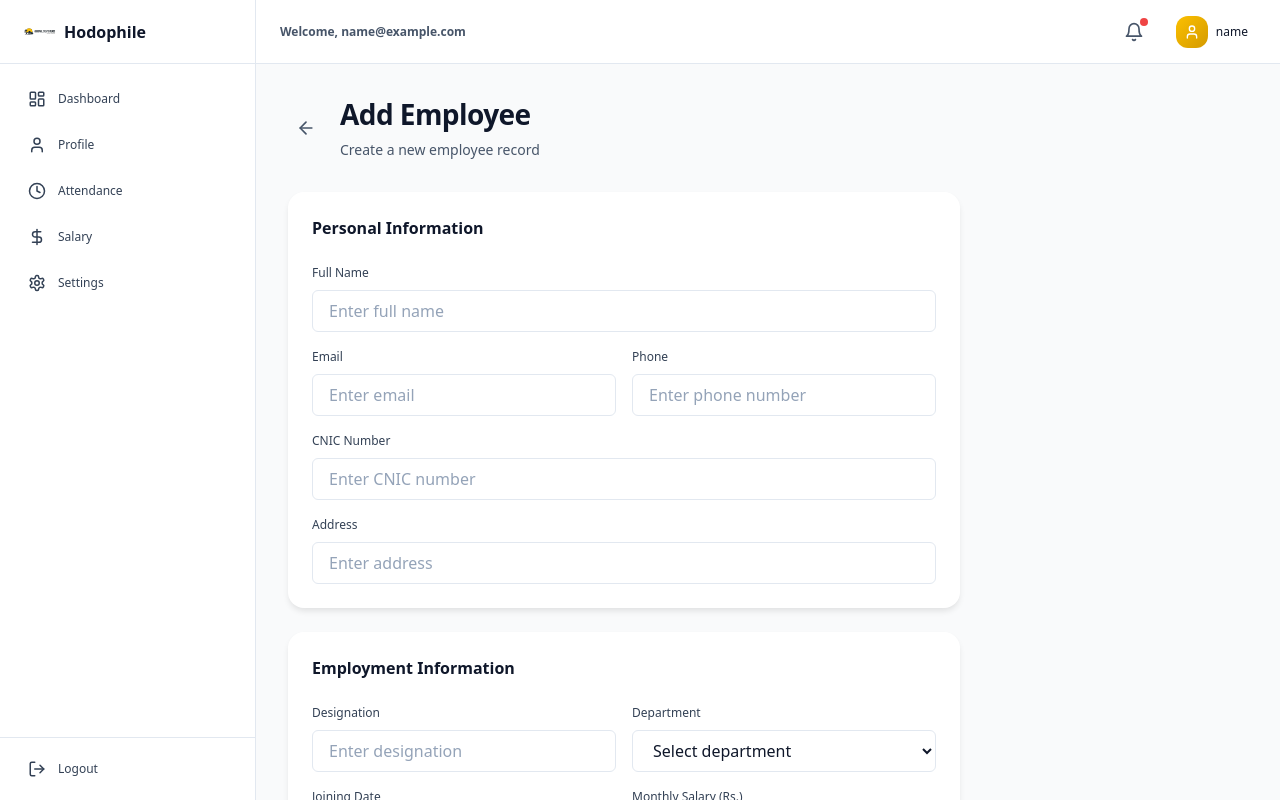
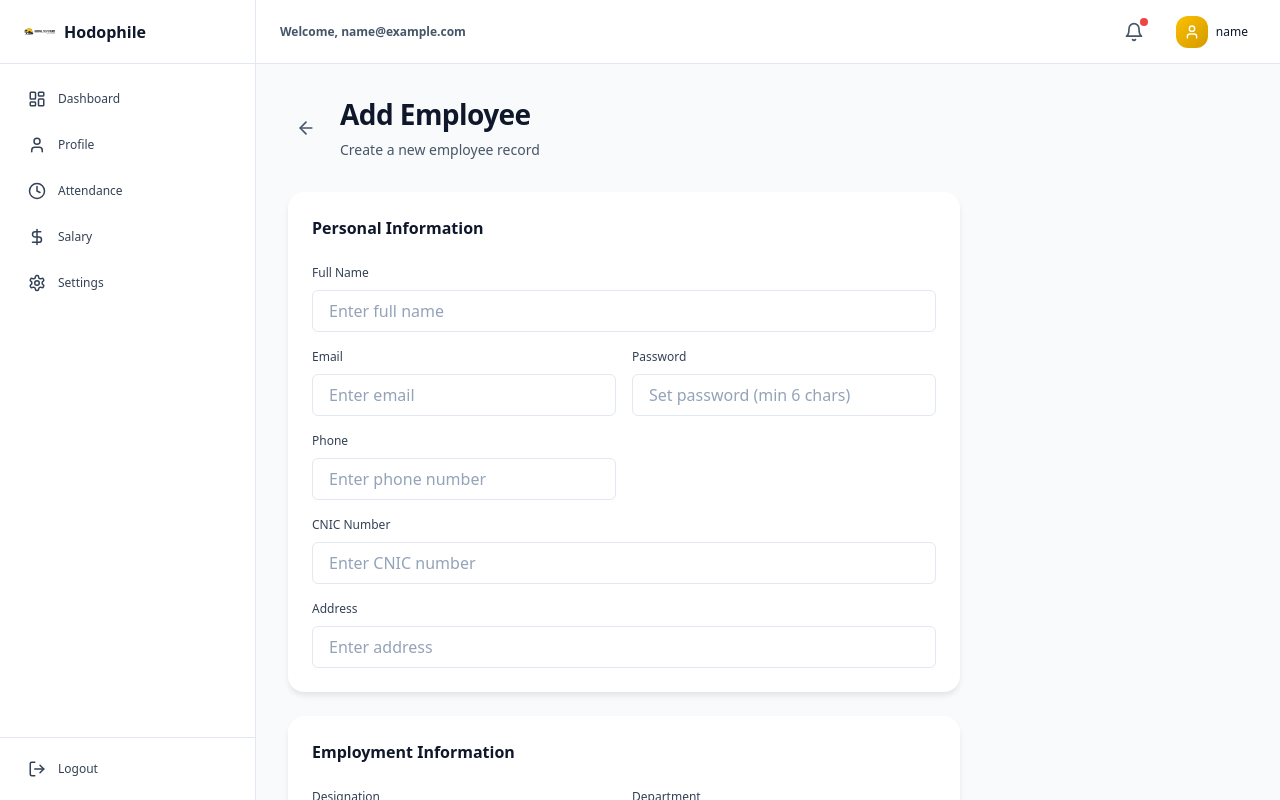
Before and after one commit to hodophileadventure-tech/Hodophile-Employees-Portal, a Next.js app: page /admin/employees/add in a window 1280 px wide. Built offline with nearby package versions, Linux system fonts and the light colour scheme; sample sign-in values are in the browser's storage.

Commit message:
feat(admin): allow setting employee password on Add Employee form and API

```diff
--- a/app/(dashboard)/admin/employees/add/page.tsx
+++ b/app/(dashboard)/admin/employees/add/page.tsx
@@ -21,6 +21,7 @@ export default function AddEmployeePage() {
     emergencyContactNumber: '',
     designation: '',
     department: '',
+    password: '',
     monthlySalary: 0,
     joiningDate: '',
   })
@@ -128,6 +129,20 @@ export default function AddEmployeePage() {
                   placeholder="Enter email"
                   className="input w-full"
                   required
+                />
+              </div>
+
+              <div>
+                <label className="block text-sm font-medium text-slate-700 dark:text-slate-300 mb-2">
+                  Password
+                </label>
+                <input
+                  type="password"
+                  name="password"
+                  value={(formData as any).password}
+                  onChange={handleInputChange}
+                  placeholder="Set password (min 6 chars)"
+                  className="input w-full"
                 />
               </div>
 
--- a/app/api/admin/employees/route.ts
+++ b/app/api/admin/employees/route.ts
@@ -16,6 +16,7 @@ const createEmployeeSchema = z.object({
   department: z.string(),
   monthlySalary: z.number(),
   joiningDate: z.string(),
+  password: z.string().min(6).optional(),
   reportingTime: z.string().optional(),
   logoutTime: z.string().optional(),
 })
@@ -78,8 +79,9 @@ export async function POST(request: NextRequest) {
       )
     }
 
-    // Generate default password
-    const defaultPassword = 'emp123'
+    // Use provided password if available, otherwise generate default
+    const providedPassword = (body.password as string) || undefined
+    const defaultPassword = providedPassword || 'emp123'
     const hashedPassword = await bcrypt.hash(defaultPassword, 10)
 
     // Create user account
```
Also changed, not shown: 1 other file (tests, documents, lock files or other folders).
